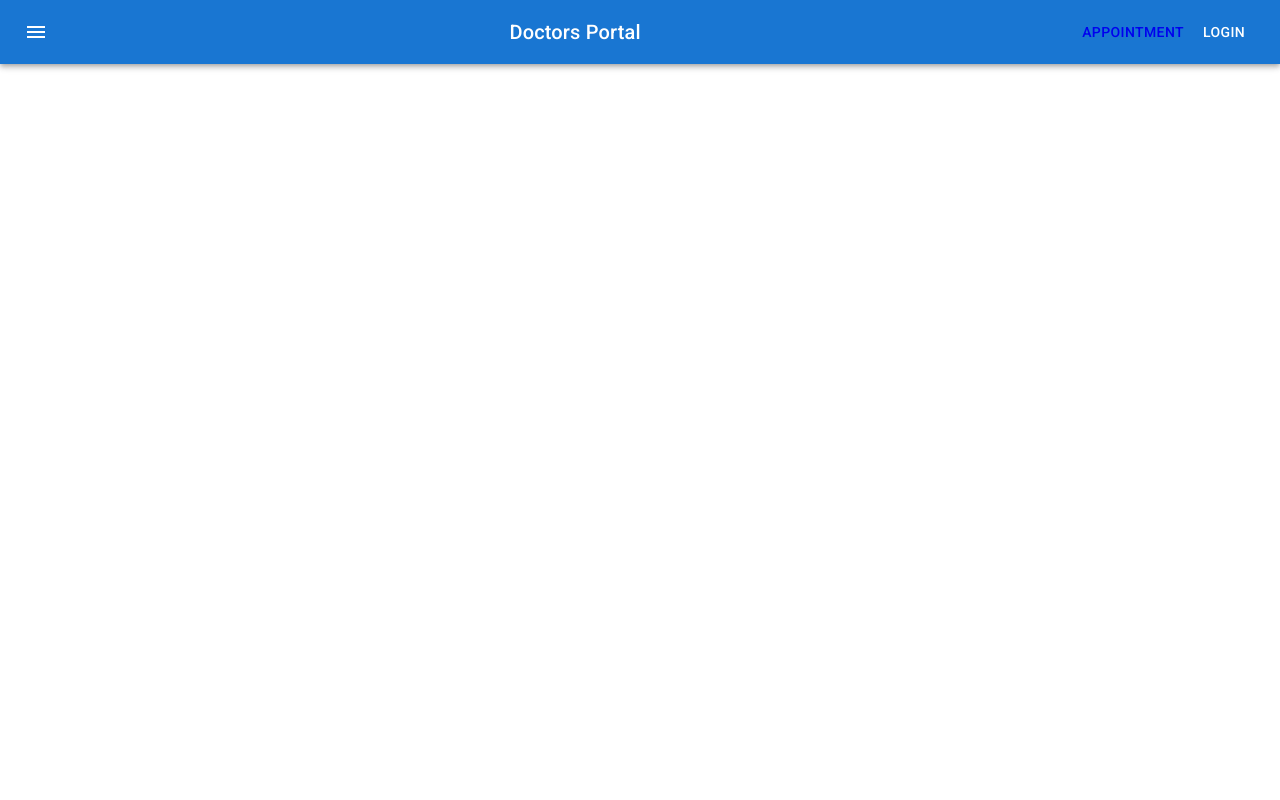
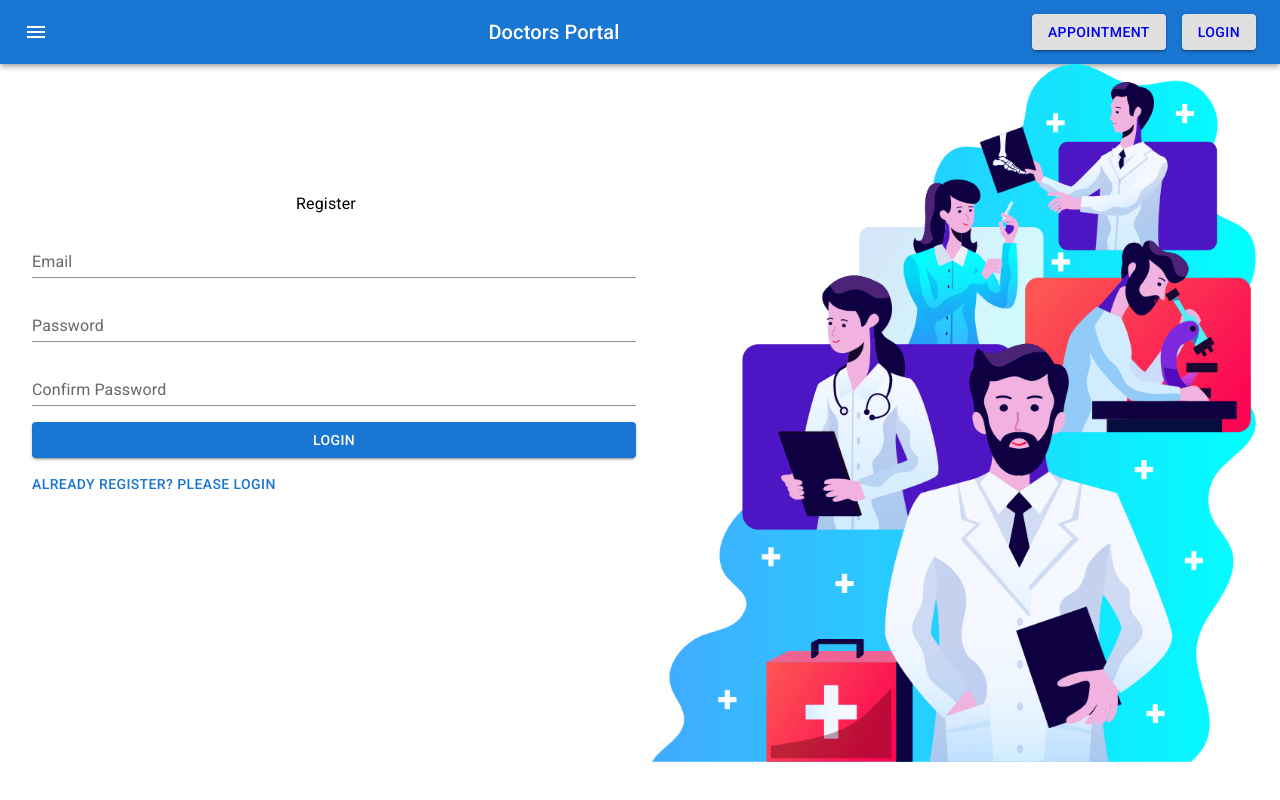
Before and after one commit to arif2494/doctors-portal, a React (Create React App) app: page /register in a window 1280 px wide. Built offline with nearby package versions, Linux system fonts and the light colour scheme.

Commit message:
create login and register from

```diff
--- a/src/App.js
+++ b/src/App.js
@@ -2,6 +2,8 @@
 import './App.css';
 import Appointment from './Pages/Appointment/Appointment/Appointment';
 import Home from './Pages/Home/Home/Home';
+import Login from './Pages/Login/Login/Login';
+import Register from './Pages/Login/Register/Register';
 import Navigation from './Pages/Shared/Navigation/Navigation';
 
 function App() {
@@ -18,6 +20,12 @@
 				<Route path="/appointment">
 					<Appointment />
 				</Route>
+				<Route path="/login">
+					<Login />
+				</Route>
+				<Route path="/register">
+					<Register />
+				</Route>
 			</Switch>
 		</Router>
 	);
--- /dev/null
+++ b/src/Pages/Login/Login/Login.js
@@ -0,0 +1,69 @@
+import React, { useState } from 'react';
+import { Container, Grid, Box, Typography, TextField, Button } from '@mui/material';
+import login from '../../../images/login.png';
+import { NavLink } from 'react-router-dom';
+const Login = () => {
+	const [ loginData, setLoginData ] = useState({});
+	const handleOnBlur = (e) => {
+		const fieldName = e.target.name;
+		const fieldValue = e.target.value;
+		const newLoginData = { ...loginData };
+		newLoginData[fieldName] = fieldValue;
+		setLoginData(newLoginData);
+	};
+	const handleSubmit = (e) => {
+		e.preventDefault();
+		alert('Login Successful');
+	};
+	return (
+		<Container maxWidth="xl">
+			<Grid container spacing={3}>
+				<Grid item xs={12} md={6}>
+					<Box
+						sx={{
+							mt: 16,
+							display: 'flex',
+							justifyContent: 'center',
+							alignItems: 'center',
+							flexDirection: 'column'
+						}}
+					>
+						<Typography sx={{ textAlign: 'center' }} variant="body1" gutterBottom>
+							Login
+						</Typography>
+						<form onSubmit={handleSubmit}>
+							<TextField
+								sx={{ width: 1, m: 1 }}
+								type="email"
+								label="Email"
+								variant="standard"
+								name="email"
+								onBlur={handleOnBlur}
+							/>
+							<TextField
+								sx={{ width: 1, m: 1 }}
+								type="password"
+								label="Password"
+								variant="standard"
+								name="password"
+								onBlur={handleOnBlur}
+							/>
+
+							<Button type="submit" sx={{ width: 1, m: 1 }} variant="contained">
+								Login
+							</Button>
+							<NavLink style={{ textDecoration: 'none' }} to="/register">
+								<Button variant="text"> New User? Please Register</Button>
+							</NavLink>
+						</form>
+					</Box>
+				</Grid>
+				<Grid item xs={12} md={6}>
+					<img style={{ width: '100%' }} src={login} alt="!" />
+				</Grid>
+			</Grid>
+		</Container>
+	);
+};
+
+export default Login;
--- /dev/null
+++ b/src/Pages/Login/Register/Register.js
@@ -0,0 +1,83 @@
+import React from 'react';
+import { useState } from 'react';
+import { Container, Grid, Box, Typography, TextField, Button } from '@mui/material';
+import login from '../../../images/login.png';
+import { NavLink } from 'react-router-dom';
+const Register = () => {
+	const [ registerData, setRegisterData ] = useState({});
+	console.log(registerData);
+	const handleOnBlur = (e) => {
+		const fieldName = e.target.name;
+		const fieldValue = e.target.value;
+		const newLoginData = { ...registerData };
+		newLoginData[fieldName] = fieldValue;
+		setRegisterData(newLoginData);
+	};
+	const handleSubmit = (e) => {
+		e.preventDefault();
+		if (registerData.password !== registerData.password2) {
+			alert('Passwords do not match');
+			return;
+		}
+		alert('Login Successful');
+	};
+	return (
+		<Container maxWidth="xl">
+			<Grid container spacing={3}>
+				<Grid item xs={12} md={6}>
+					<Box
+						sx={{
+							mt: 16,
+							display: 'flex',
+							justifyContent: 'center',
+							alignItems: 'center',
+							flexDirection: 'column'
+						}}
+					>
+						<Typography sx={{ textAlign: 'center' }} variant="body1" gutterBottom>
+							Register
+						</Typography>
+						<form onSubmit={handleSubmit}>
+							<TextField
+								sx={{ width: 1, m: 1 }}
+								type="email"
+								label="Email"
+								variant="standard"
+								name="email"
+								onBlur={handleOnBlur}
+							/>
+							<TextField
+								sx={{ width: 1, m: 1 }}
+								type="password"
+								label="Password"
+								variant="standard"
+								name="password"
+								onBlur={handleOnBlur}
+							/>
+							<TextField
+								sx={{ width: 1, m: 1 }}
+								type="password"
+								label="Confirm Password"
+								variant="standard"
+								name="password2"
+								onBlur={handleOnBlur}
+							/>
+
+							<Button type="submit" sx={{ width: 1, m: 1 }} variant="contained">
+								Login
+							</Button>
+							<NavLink style={{ textDecoration: 'none' }} to="/login">
+								<Button variant="text"> Already Register? Please Login</Button>
+							</NavLink>
+						</form>
+					</Box>
+				</Grid>
+				<Grid item xs={12} md={6}>
+					<img style={{ width: '100%' }} src={login} alt="!" />
+				</Grid>
+			</Grid>
+		</Container>
+	);
+};
+
+export default Register;
--- a/src/Pages/Shared/Navigation/Navigation.js
+++ b/src/Pages/Shared/Navigation/Navigation.js
@@ -6,7 +6,7 @@
 import Button from '@mui/material/Button';
 import IconButton from '@mui/material/IconButton';
 import MenuIcon from '@mui/icons-material/Menu';
-import { Link } from 'react-router-dom';
+import { NavLink } from 'react-router-dom';
 const navigation = () => {
 	return (
 		<Box sx={{ flexGrow: 1 }}>
@@ -25,10 +25,16 @@
 					>
 						Doctors Portal
 					</Typography>
-					<Link to="/appointment">
-						<Button color="inherit">Appointment</Button>
-					</Link>
-					<Button color="inherit">Login</Button>
+					<NavLink to="/appointment">
+						<Button variant="contained" sx={{ mr: 2 }} color="inherit">
+							Appointment
+						</Button>
+					</NavLink>
+					<NavLink to="/login">
+						<Button variant="contained" color="inherit">
+							Login
+						</Button>
+					</NavLink>
 				</Toolbar>
 			</AppBar>
 		</Box>
```
